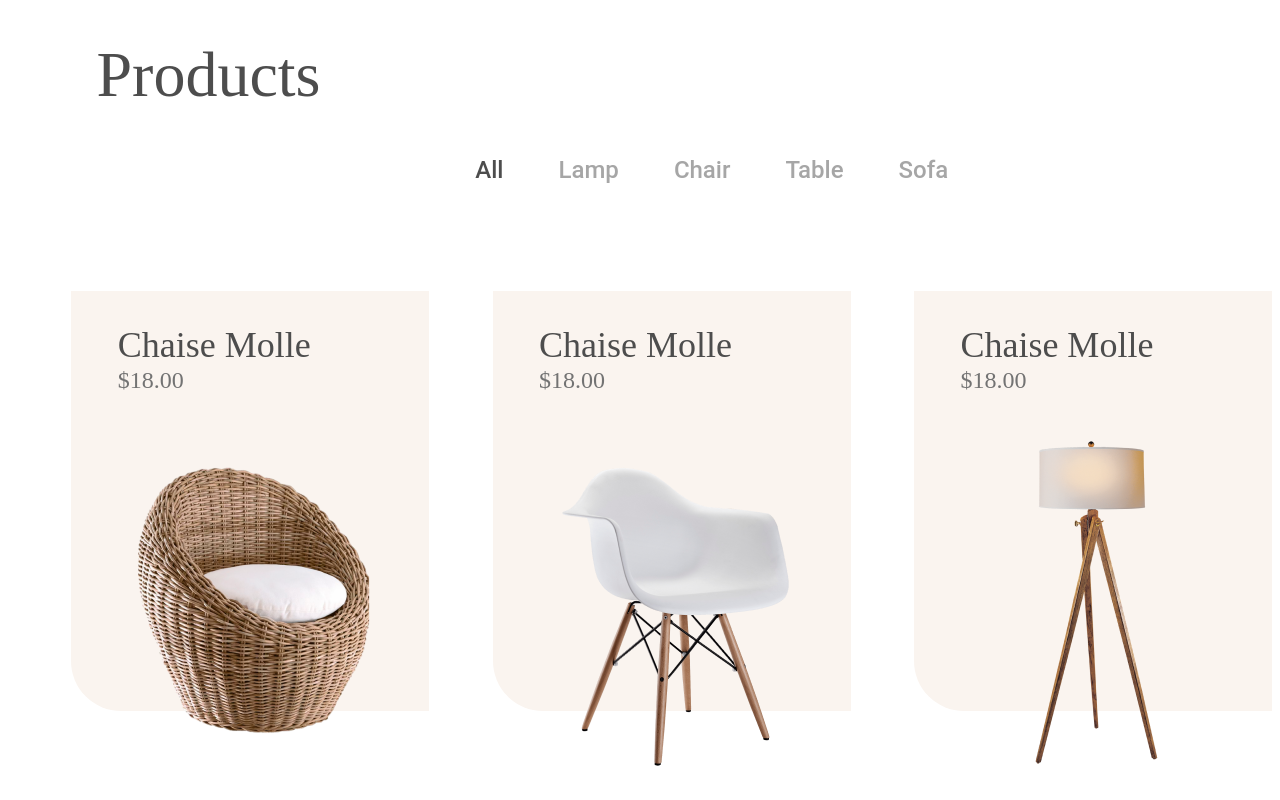
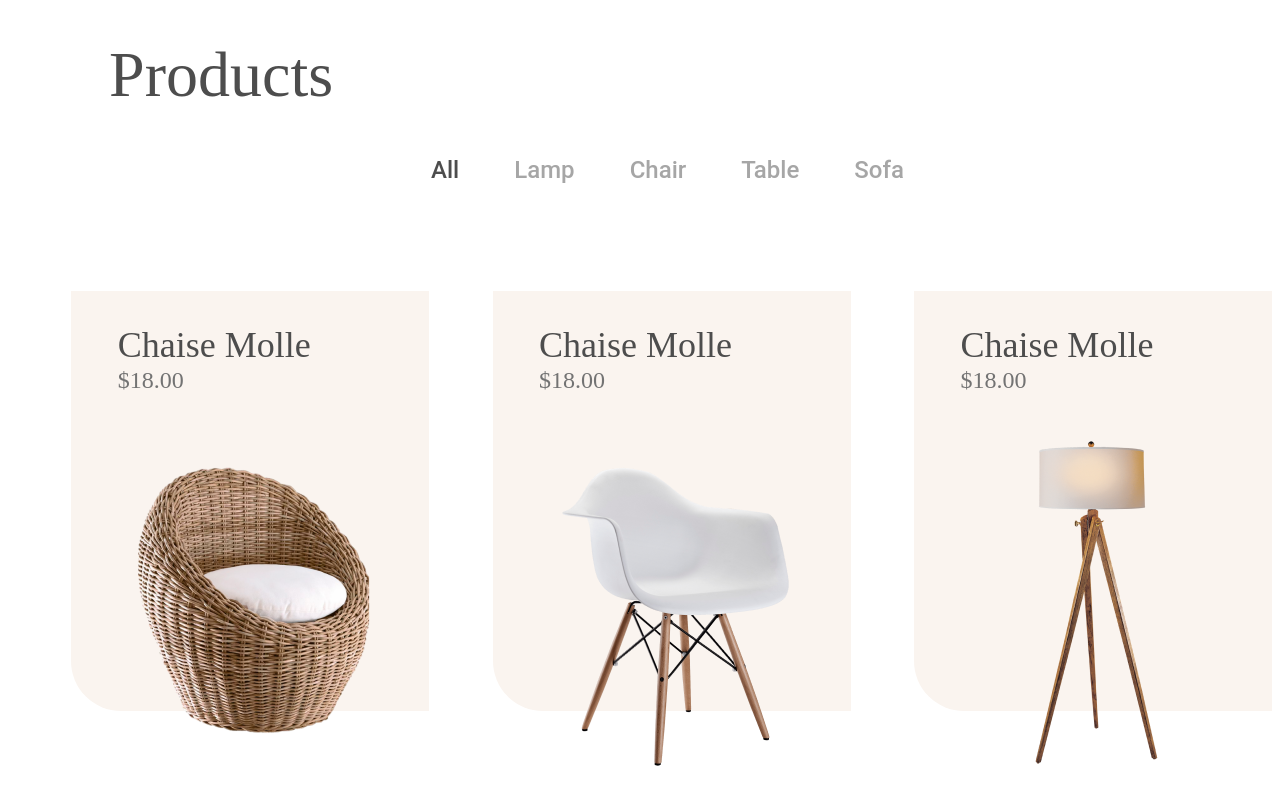
Before and after one commit to AlexanderTsurtsumia/davaleba4, a plain HTML site: page davaleba4/index.html in a window 1280 px wide. Shown: the top 800 px of the page. Drawn offline with Linux system fonts and the light colour scheme.

Commit message:
Add files via upload

```diff
--- a/davaleba4/style.css
+++ b/davaleba4/style.css
@@ -4,9 +4,6 @@
 }
 body {
     padding: 0;
-}
-header {
-    margin-left: 7%;
 }
 .mom1 {
     margin-top: 8%;
@@ -26,6 +23,7 @@ header {
     margin-left: 5%;
 }
 h1 {
+    margin-left: 8%;
     font-family: DM Serif Display;
     font-size: 64px;
     font-weight: 400;
```
